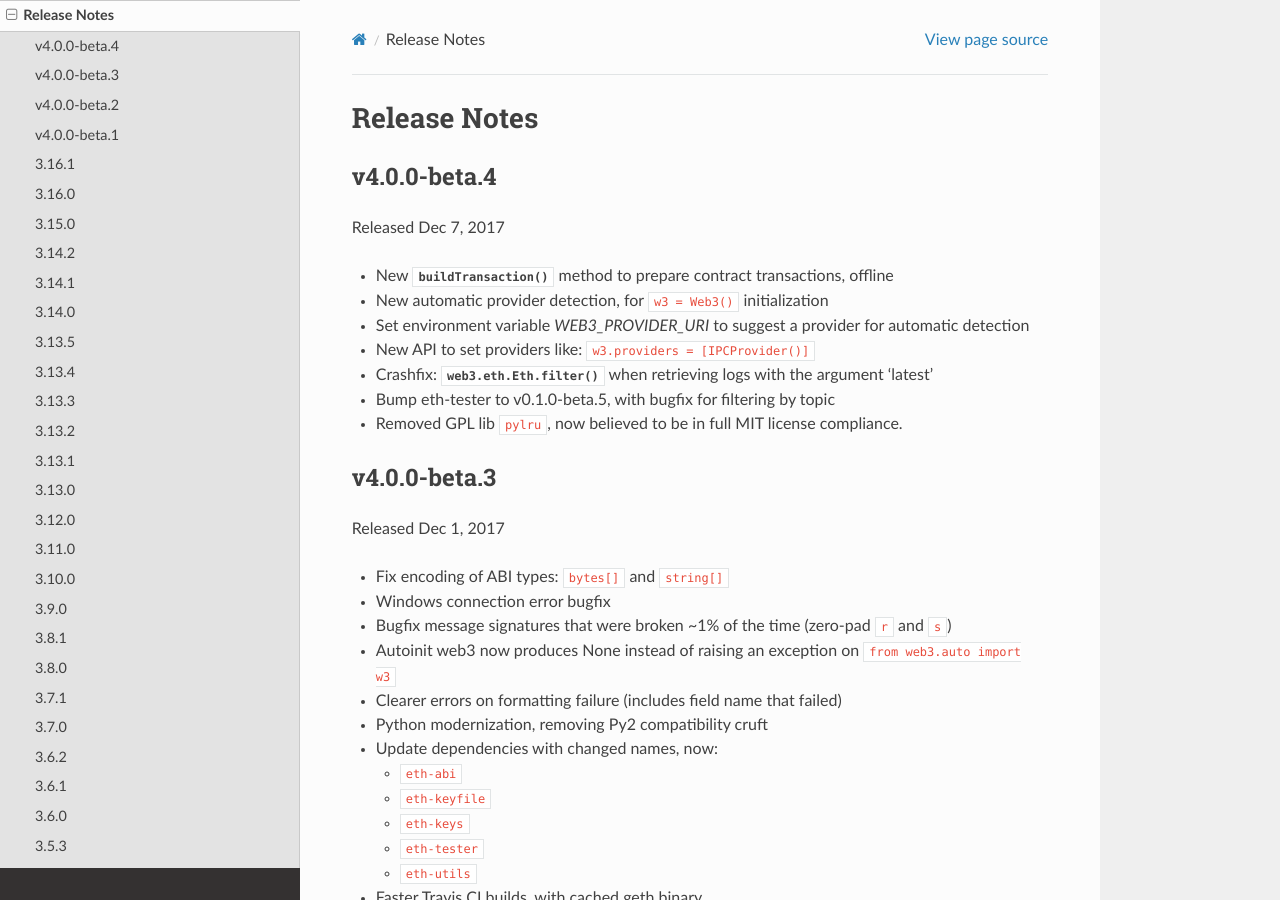
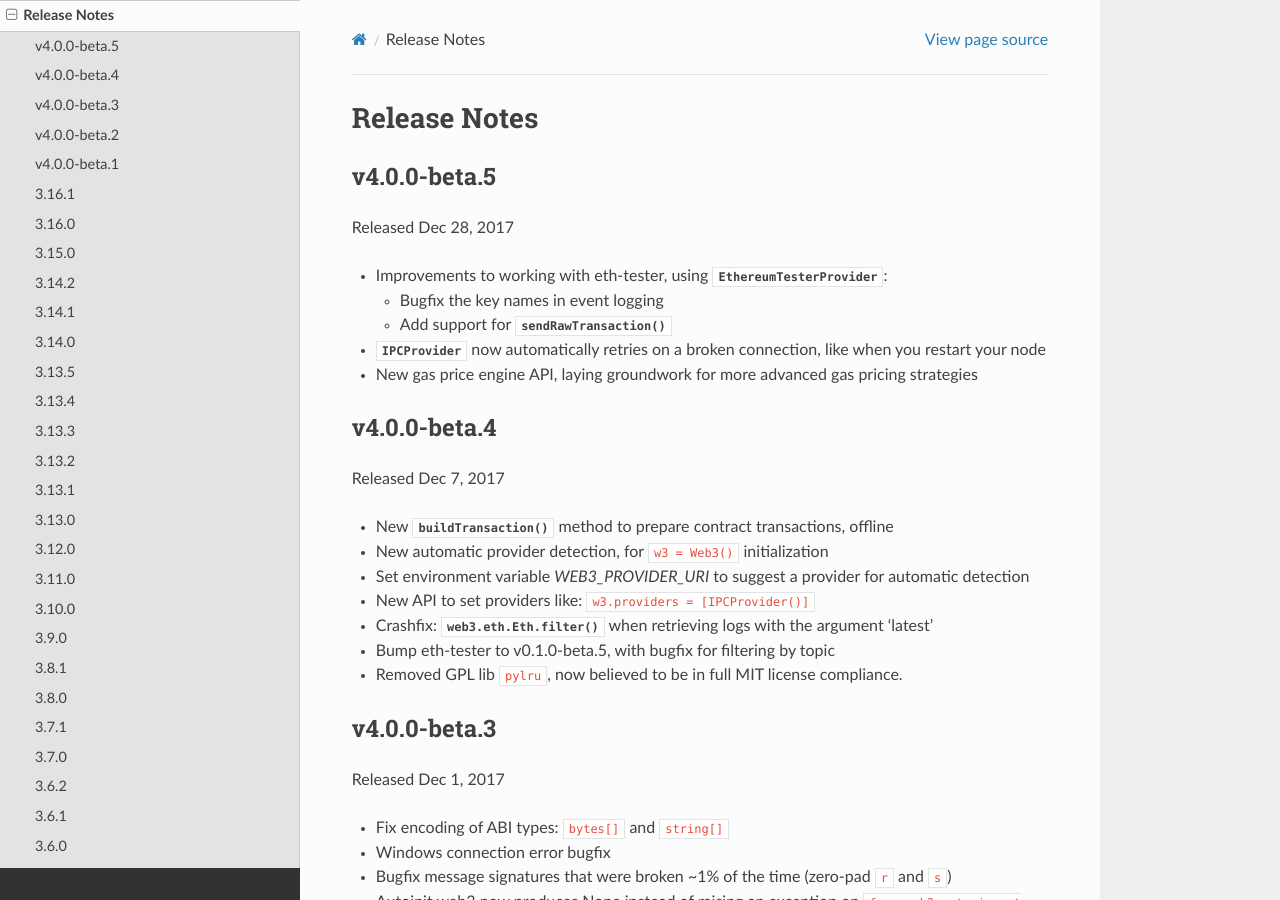
Before and after one commit to shuziren/web3.py, a Sphinx documentation site: the page built from docs/releases.rst, in a window 1280 px wide and 900 px high. Built offline with Sphinx 7.4.7 and the Read the Docs theme 2.0.0, drawn with Linux system fonts in a browser that asks for light colours.

Commit message:
Add release notes for v4-beta5

```diff
--- a/docs/middleware.rst
+++ b/docs/middleware.rst
@@ -50,7 +50,7 @@ Pythonic
     ``eth_blockNumber`` into an ``int``.
 
 Gas Price Strategy
-~~~~~~~~~~~~
+~~~~~~~~~~~~~~~~~~~~~~~~
 
 .. py:method:: web3.middleware.gas_price_strategy_middleware
 
--- a/docs/releases.rst
+++ b/docs/releases.rst
@@ -1,5 +1,17 @@
 Release Notes
 =============
+
+v4.0.0-beta.5
+-------------
+
+Released Dec 28, 2017
+
+* Improvements to working with eth-tester, using :class:`~web3.providers.eth_tester.EthereumTesterProvider`:
+
+  * Bugfix the key names in event logging
+  * Add support for :meth:`~web3.eth.Eth.sendRawTransaction`
+* :class:`~web3.providers.ipc.IPCProvider` now automatically retries on a broken connection, like when you restart your node
+* New gas price engine API, laying groundwork for more advanced gas pricing strategies
 
 v4.0.0-beta.4
 -------------
```
